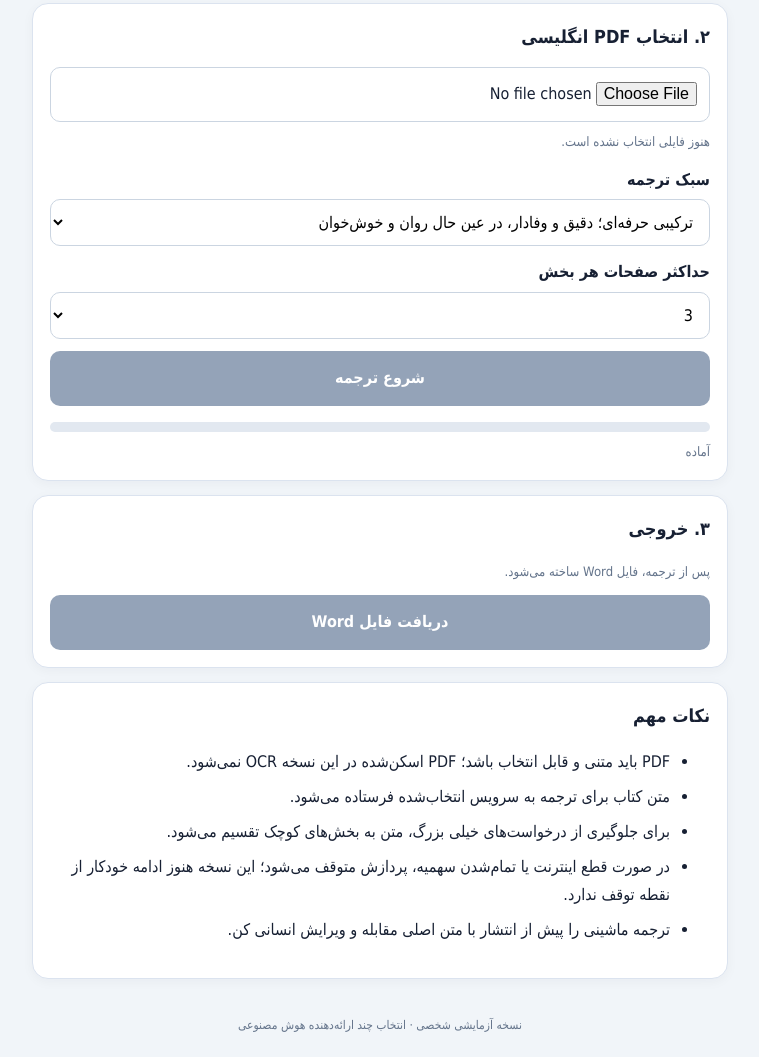
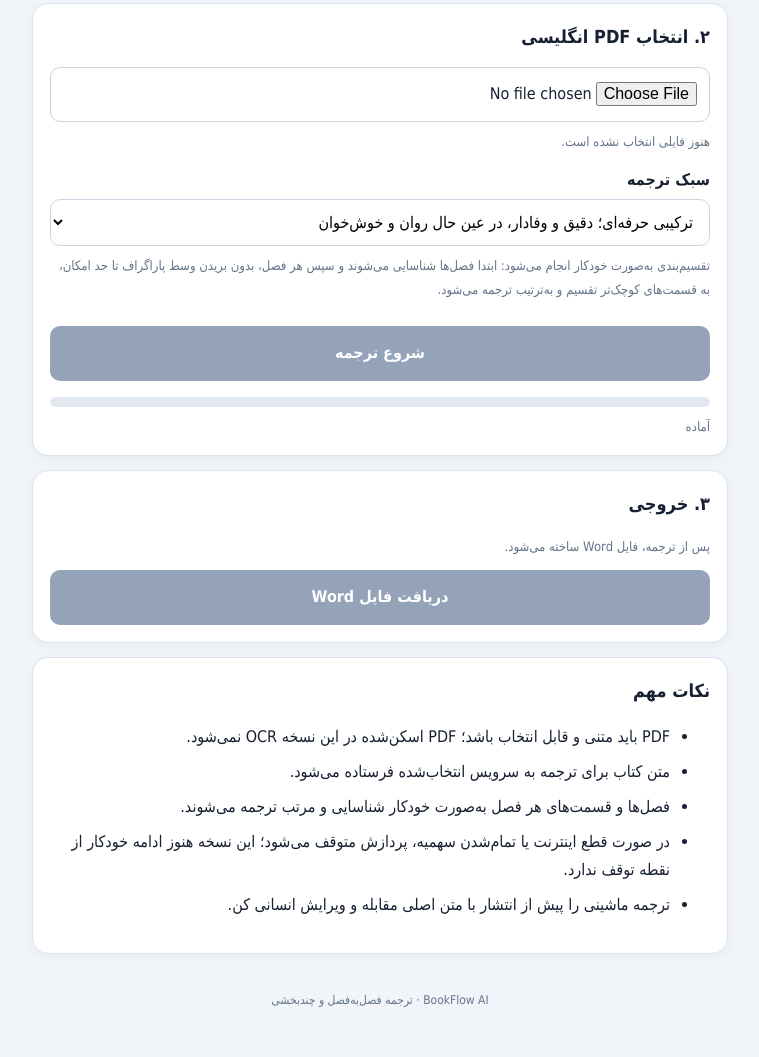
Before and after one commit to mohammadgm80/Bookflow-ai, a plain HTML site: page index.html in a window 1280 px wide. Shown: the part 692-1749 px from the top of the page, without its empty margins (260-1019 px from the left). After the commit the page ends 1724 px from the top, so only its background shows below. Drawn offline with Linux system fonts and the light colour scheme.

Commit message:
Remove manual chunk size and explain automatic chapter splitting

```diff
--- a/index.html
+++ b/index.html
@@ -22,7 +22,7 @@
 <label for="apiKey">کلید API همان سرویس</label>
 <input id="apiKey" type="password" placeholder="کلید API را وارد کن" autocomplete="off">
 <label for="model">شناسه دقیق مدل</label>
-<input id="model" type="text" placeholder="مثلاً gemini-3.8-flash" autocomplete="off" spellcheck="false">
+<input id="model" type="text" placeholder="شناسه مدل فعال در سرویس انتخاب‌شده" autocomplete="off" spellcheck="false">
 <p id="providerHelp" class="muted">مدل‌های در دسترس و شناسه دقیق آن‌ها را در پنل همان سرویس بررسی کن.</p>
 <p class="warning">کلید فقط تا زمان بازبودن همین صفحه در حافظه مرورگر می‌ماند؛ آن را در اختیار دیگران نگذار. استفاده از API ممکن است هزینه داشته باشد و رایگان‌بودن به سهمیه حساب تو بستگی دارد.</p>
 <button id="saveKey">بررسی تکمیل تنظیمات</button> <span id="keyState" class="muted"></span>
@@ -33,8 +33,7 @@
 <div id="pdfInfo" class="muted">هنوز فایلی انتخاب نشده است.</div>
 <label for="style">سبک ترجمه</label>
 <select id="style"><option>ترکیبی حرفه‌ای؛ دقیق و وفادار، در عین حال روان و خوش‌خوان</option><option>دانشگاهی و تخصصی</option><option>روان و عمومی</option></select>
-<label for="chunkPages">حداکثر صفحات هر بخش</label>
-<select id="chunkPages"><option>2</option><option selected>3</option><option>5</option></select>
+<p class="muted">تقسیم‌بندی به‌صورت خودکار انجام می‌شود: ابتدا فصل‌ها شناسایی می‌شوند و سپس هر فصل، بدون بریدن وسط پاراگراف تا حد امکان، به قسمت‌های کوچک‌تر تقسیم و به‌ترتیب ترجمه می‌شود.</p>
 <button id="start" disabled>شروع ترجمه</button>
 <div class="progress"><div id="bar"></div></div><div id="status" class="muted">آماده</div>
 </section>
@@ -46,10 +45,10 @@
 <section class="panel"><h2>نکات مهم</h2><ul>
 <li>PDF باید متنی و قابل انتخاب باشد؛ PDF اسکن‌شده در این نسخه OCR نمی‌شود.</li>
 <li>متن کتاب برای ترجمه به سرویس انتخاب‌شده فرستاده می‌شود.</li>
-<li>برای جلوگیری از درخواست‌های خیلی بزرگ، متن به بخش‌های کوچک تقسیم می‌شود.</li>
+<li>فصل‌ها و قسمت‌های هر فصل به‌صورت خودکار شناسایی و مرتب ترجمه می‌شوند.</li>
 <li>در صورت قطع اینترنت یا تمام‌شدن سهمیه، پردازش متوقف می‌شود؛ این نسخه هنوز ادامه خودکار از نقطه توقف ندارد.</li>
 <li>ترجمه ماشینی را پیش از انتشار با متن اصلی مقابله و ویرایش انسانی کن.</li>
 </ul></section>
-</main><footer>نسخه آزمایشی شخصی · انتخاب چند ارائه‌دهنده هوش مصنوعی</footer>
+</main><footer>BookFlow AI · ترجمه فصل‌به‌فصل و چندبخشی</footer>
 <script src="app.js"></script>
 </body></html>
```
